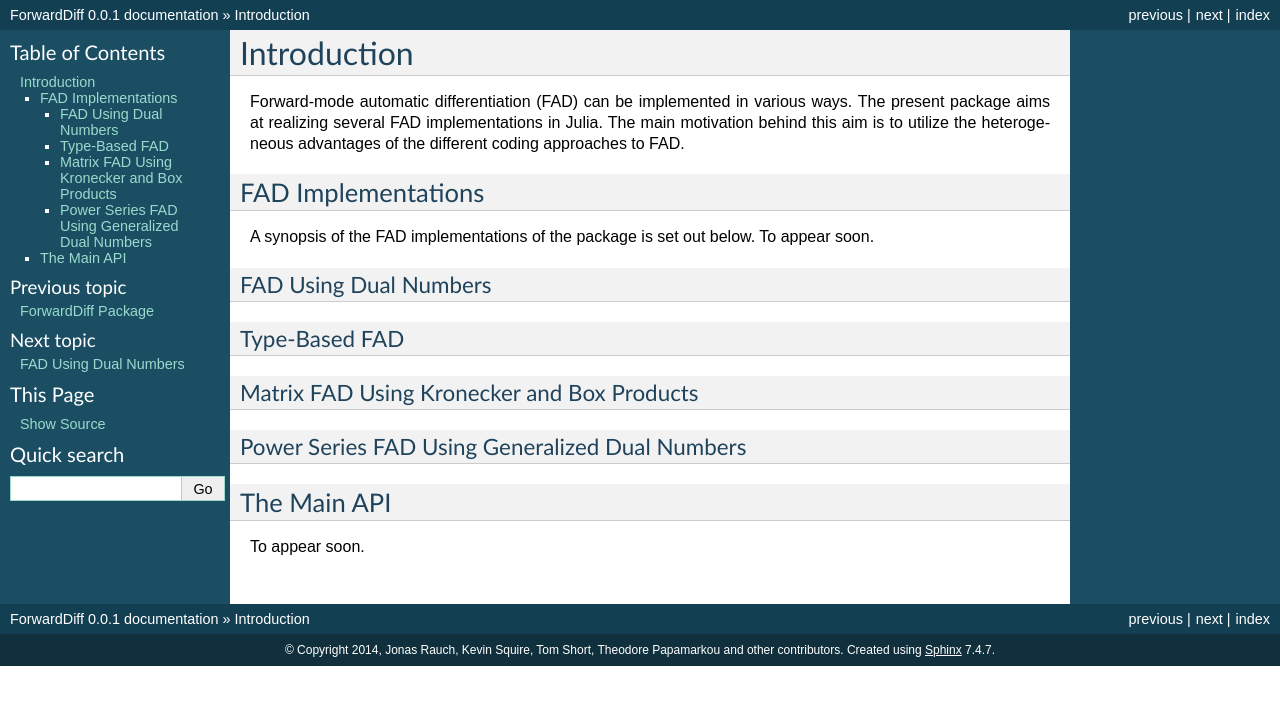
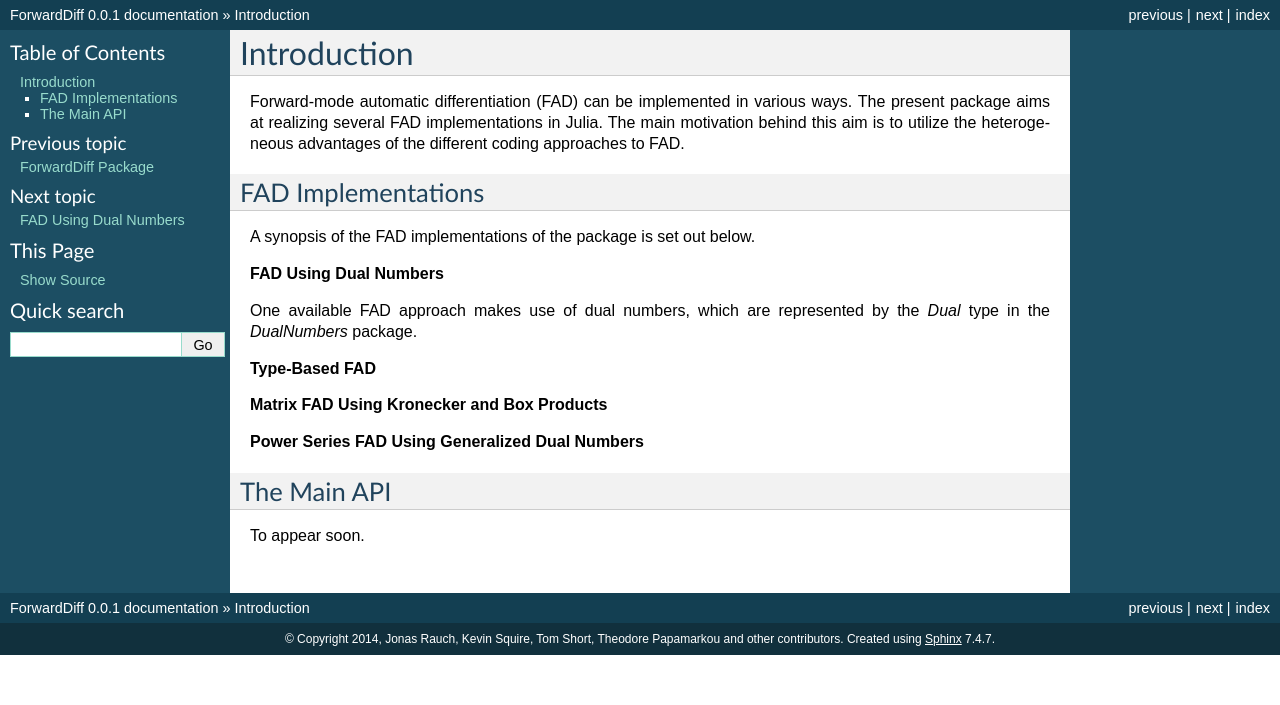
Before and after one commit to JuliaDiff/ForwardDiff.jl, a Sphinx documentation site: the page built from doc/source/intro.rst, in a window 1280 px wide. Shown: the top 705 px of the page. Built offline with Sphinx 7.4.7, drawn with Linux system fonts in a browser that asks for light colours; formulas are drawn with MathJax 3.

Commit message:
Change sectioning in the first part of intro in doc

```diff
--- a/doc/source/intro.rst
+++ b/doc/source/intro.rst
@@ -8,19 +8,18 @@ the different coding approaches to FAD.
 FAD Implementations
 ---------------------------------------------------------------------------------
 
-A synopsis of the FAD implementations of the package is set out below. To appear soon.
+A synopsis of the FAD implementations of the package is set out below.
 
-FAD Using Dual Numbers
-~~~~~~~~~~~~~~~~~~~~~~~~~~~~~~~~~~~~~~~~~~~~~~~~~~~~~~~~~~~~~~~~~~~~~~~~~~~~~~~~~
+**FAD Using Dual Numbers**
 
-Type-Based FAD
-~~~~~~~~~~~~~~~~~~~~~~~~~~~~~~~~~~~~~~~~~~~~~~~~~~~~~~~~~~~~~~~~~~~~~~~~~~~~~~~~~
+One available FAD approach makes use of dual numbers, which are represented by the *Dual* type in the *DualNumbers*
+package.
 
-Matrix FAD Using Kronecker and Box Products
-~~~~~~~~~~~~~~~~~~~~~~~~~~~~~~~~~~~~~~~~~~~~~~~~~~~~~~~~~~~~~~~~~~~~~~~~~~~~~~~~~
+**Type-Based FAD**
 
-Power Series FAD Using Generalized Dual Numbers
-~~~~~~~~~~~~~~~~~~~~~~~~~~~~~~~~~~~~~~~~~~~~~~~~~~~~~~~~~~~~~~~~~~~~~~~~~~~~~~~~~
+**Matrix FAD Using Kronecker and Box Products**
+
+**Power Series FAD Using Generalized Dual Numbers**
 
 The Main API
 ---------------------------------------------------------------------------------
```
